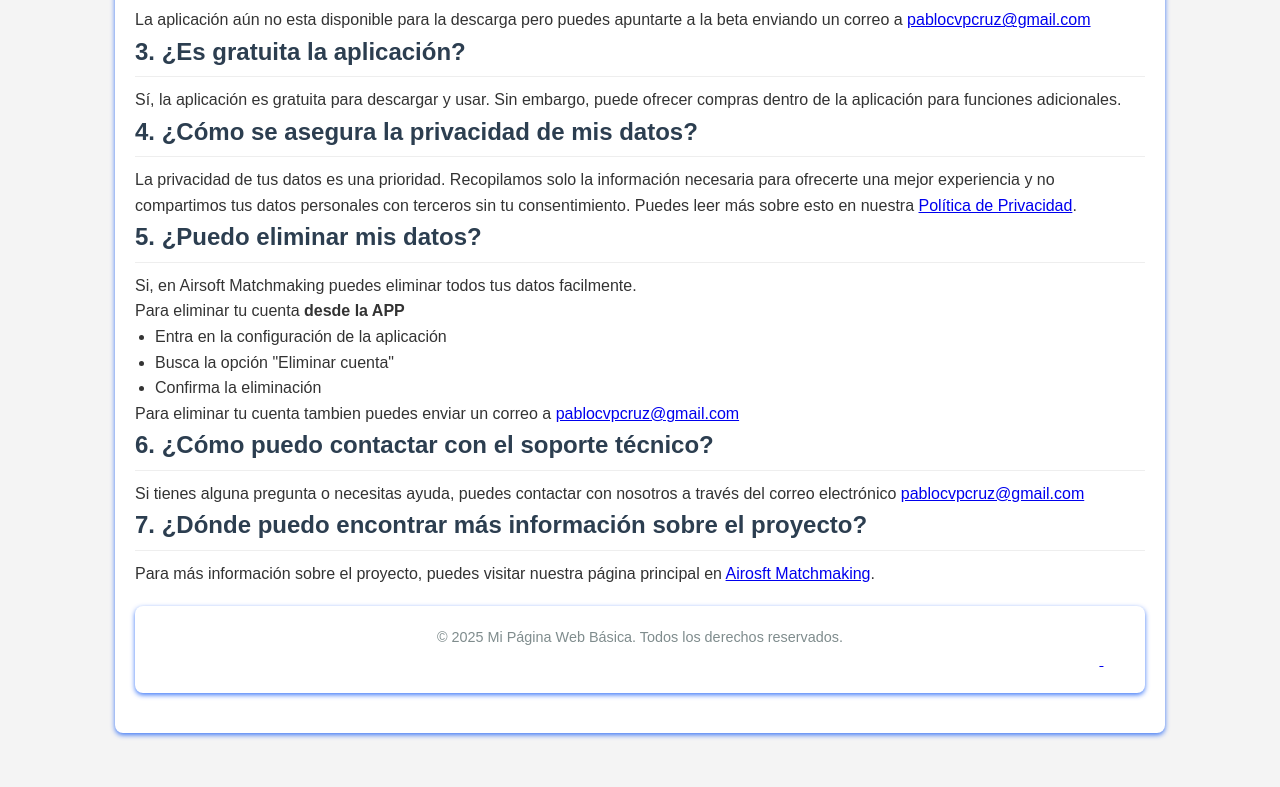
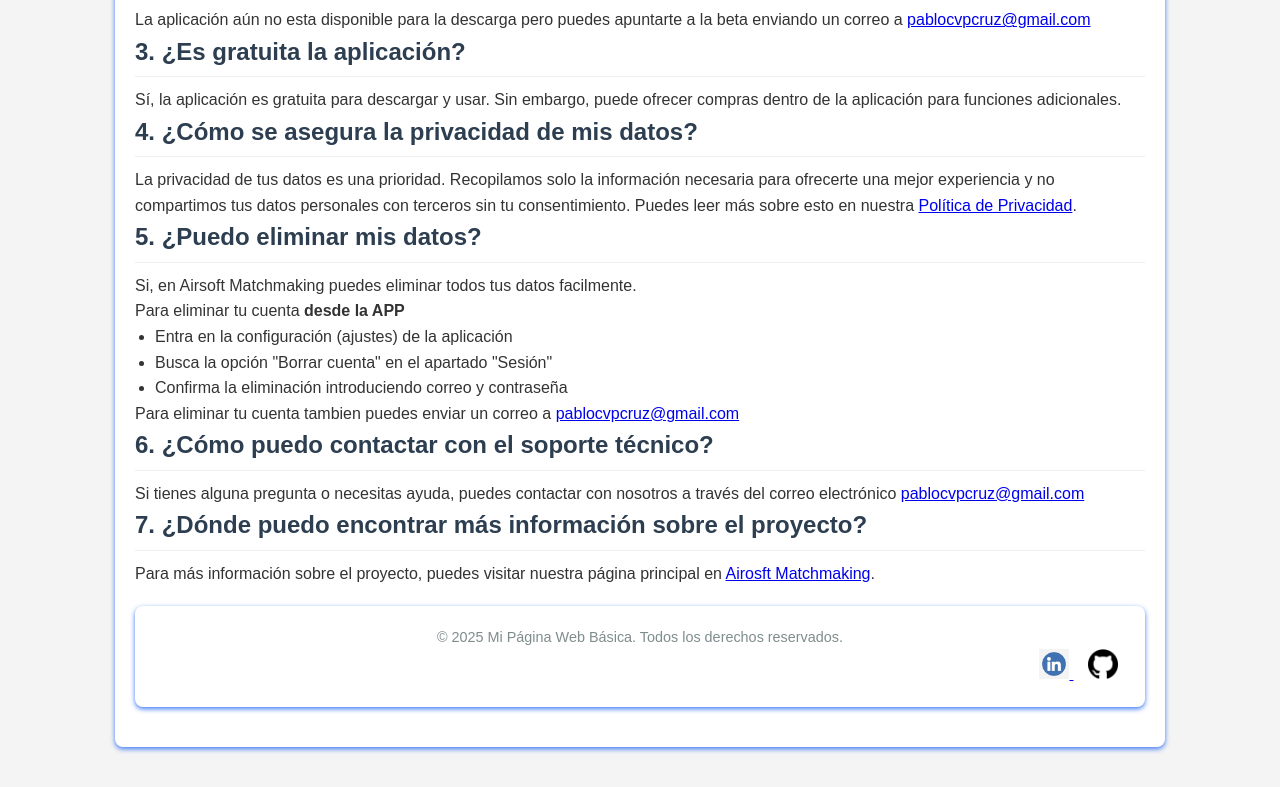
Before and after one commit to PabloSoriaFerrer11/webpasofe, a plain HTML site: page projects/flutter_aam/aam_faqs.html in a window 1280 px wide. Shown: the part 476-1263 px from the top of the page. Drawn offline with Linux system fonts and the light colour scheme.

Commit message:
Cambios pequeños

```diff
--- a/projects/flutter_aam/aam_faqs.html
+++ b/projects/flutter_aam/aam_faqs.html
@@ -45,9 +45,9 @@
                 <p>Si, en Airsoft Matchmaking puedes eliminar todos tus datos facilmente.</p>
                 <p>Para eliminar tu cuenta <strong>desde la APP</strong></p>
                 <ul class="padding-left">
-                    <li>Entra en la configuración de la aplicación</li>
-                    <li>Busca la opción "Eliminar cuenta"</li>
-                    <li>Confirma la eliminación</li>
+                    <li>Entra en la configuración (ajustes) de la aplicación</li>
+                    <li>Busca la opción "Borrar cuenta" en el apartado "Sesión"</li>
+                    <li>Confirma la eliminación introduciendo correo y contraseña</li>
                 </ul>
                 <p>Para eliminar tu cuenta tambien puedes enviar un correo a <a href="mailto:pablocvpcruz@gmail.com">pablocvpcruz@gmail.com</a></p>
                 <h2>6. ¿Cómo puedo contactar con el soporte técnico?</h2>
@@ -62,10 +62,10 @@
             <p>&copy; 2025 Mi Página Web Básica. Todos los derechos reservados.</p>
             <div class="iconosFooter">
                 <a href="https://www.linkedin.com/in/pablo-soria-ferrer-529738225" target="_blank" class="icon-link">
-                    <img src="assets/images/icons/linkedin.png" alt="" width="30">
+                    <img src="../../assets/images/icons/linkedin.png" alt="" width="30">
                 </a>
                 <a href="https://github.com/PabloSoriaFerrer11" target="_blank" class="icon-link">
-                    <img src="assets/images/icons/github.png" alt="" width="30">
+                    <img src="../../assets/images/icons/github.png" alt="" width="30">
                 </a>
             </div>
         </footer>
```
Also changed, not shown: index.html (+1 -1 lines), projects/flutter_aam/aam_privatePolicy.html (+2 -2 lines).
